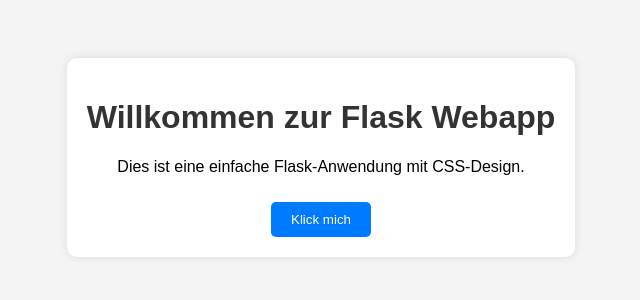
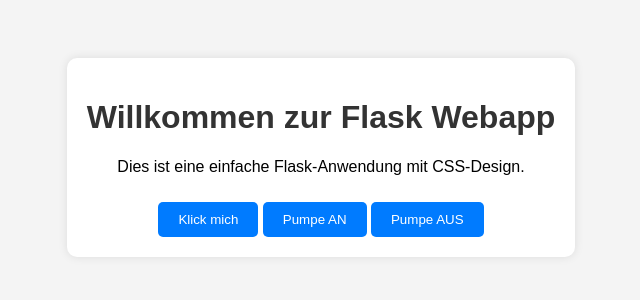
Before and after one commit to KalleHeuwes/drehbarer-schnapsverteiler, a Flask app: page / in a window 1280 px wide. Shown: the top 300 px of the page, without its empty margins (319-959 px from the left). Run offline with Flask 3, Linux system fonts and the light colour scheme.

Commit message:
20250218c

```diff
--- a/code/app.py
+++ b/code/app.py
@@ -6,5 +6,15 @@ app = Flask(__name__)
 def home():
     return render_template("index.html")
 
+@app.route("/start")
+def start_pumpe():
+    subprocess.Popen(["sudo", "python3", "pumpe.py", "0"])
+    return "Pumpe gestartet"
+
+@app.route("/stop")
+def stop_pumpe():
+    subprocess.Popen(["sudo", "pkill", "-f", "pumpe.py"])
+    return "Pumpe gestoppt"
+
 if __name__ == "__main__":
     app.run(host="0.0.0.0", port=5000, debug=True)
--- a/code/templates/index.html
+++ b/code/templates/index.html
@@ -11,6 +11,8 @@
         <h1>Willkommen zur Flask Webapp</h1>
         <p>Dies ist eine einfache Flask-Anwendung mit CSS-Design.</p>
         <button>Klick mich</button>
+		<button onclick="fetch('/start')">Pumpe AN</button>
+		<button onclick="fetch('/stop')">Pumpe AUS</button>
     </div>
 </body>
 </html>
```
